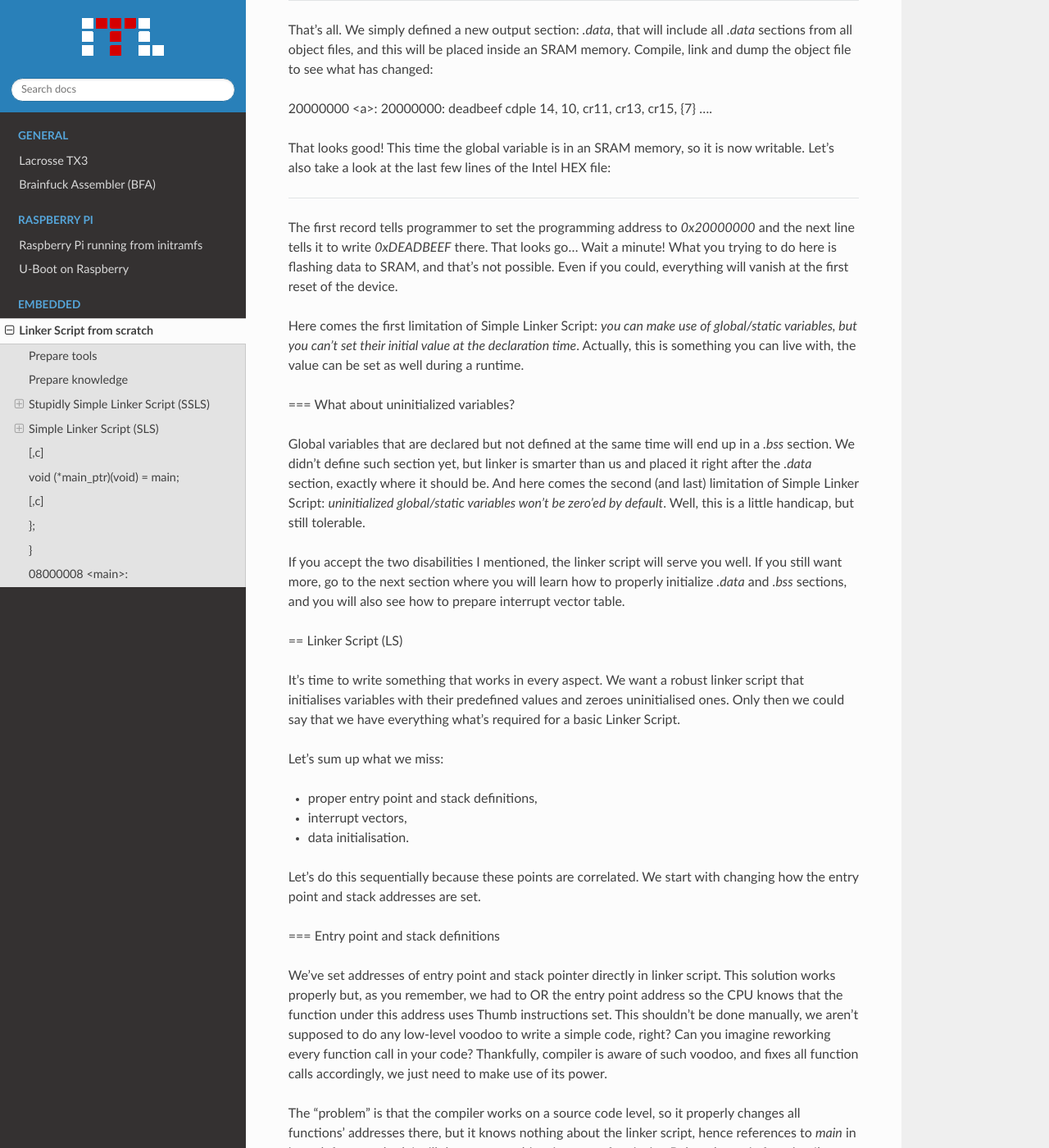
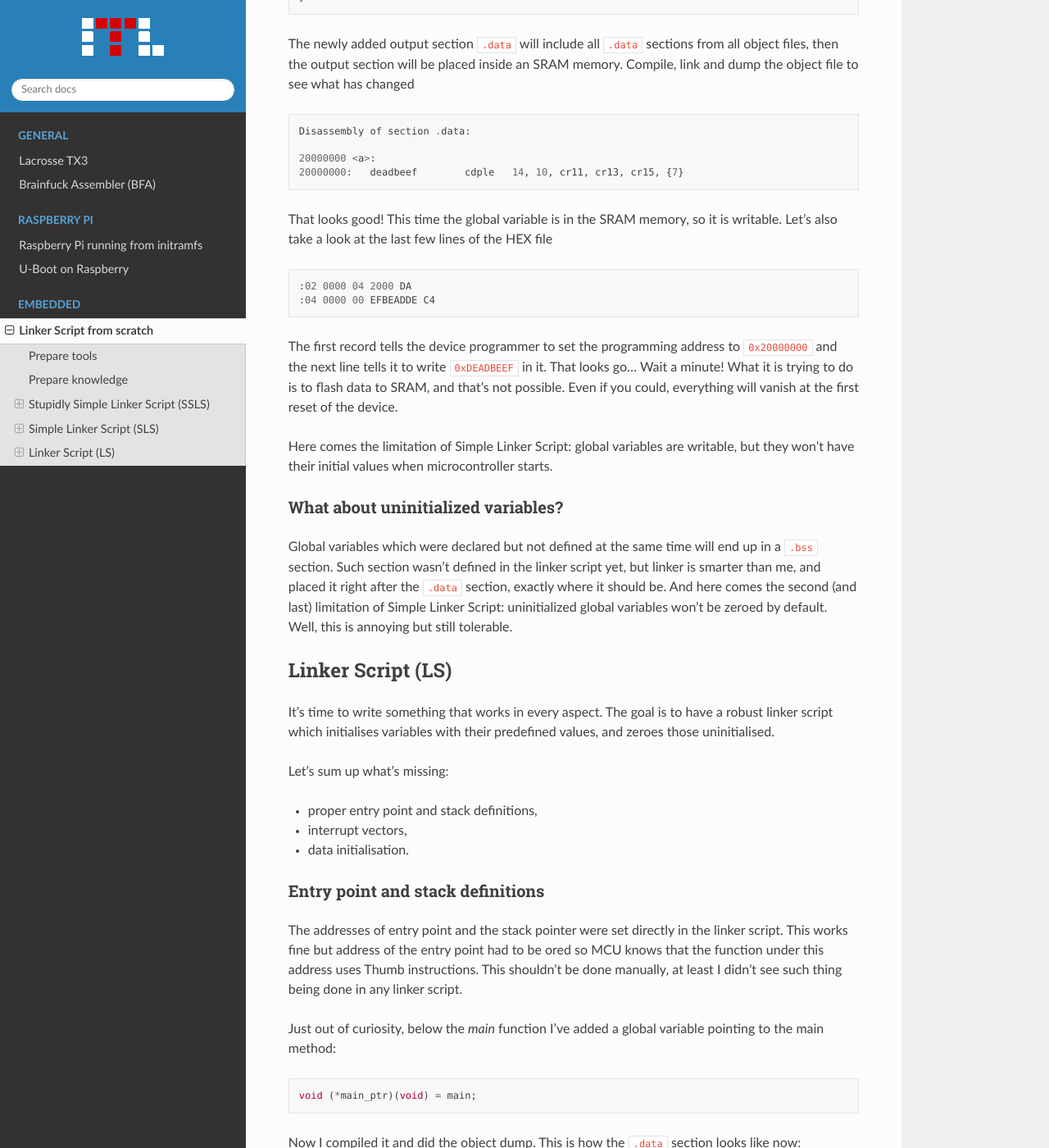
Before and after one commit to ITachiLab/itachi.pl, a Sphinx documentation site: the page built from sphinx/docs/linker-script/linker-script.rst, in a window 1280 px wide and 1400 px high, scrolled down 8797 px. Shown: the whole window at 82% size. Built offline with Sphinx 7.4.7 and the Read the Docs theme 2.0.0, drawn with Linux system fonts in a browser that asks for light colours; some of the changed text lies outside the part shown.

Commit message:
Finish rewriting article "Linker script from scratch" in Sphinx.

```diff
--- a/sphinx/docs/linker-script/linker-script.rst
+++ b/sphinx/docs/linker-script/linker-script.rst
@@ -9,8 +9,8 @@ This article describes three main points:
 - how to do this for STM32 microcontrollers,
 - how to avoid using vendor's files (headers, codes etc.)
 
-.. info::
-    This is something new for me as well. I'm always using scripts provided by vendors, but I decided to do this by myself, partially because I like raping my brain, but mostly to learn something new.
+.. note::
+    This is something new for me as well. I'm always using scripts provided by vendors, but I decided to do this by myself, partially because I like raping my brain, but mostly to learn something new. I really recommend going through the `Mastering the GNU linker script`_ article first.
 
 I decided to focus on linker scripts for microcontrollers, because they require good understanding of the target platform, and gives an opportunity to decide about everything (mostly).
 
@@ -24,30 +24,30 @@ Two things are needed to start: ARM toolchain, and a text editor. The newest ARM
 Prepare knowledge
 -----------------
 
-It's ultimately important to know the memory layout of the target devices. It's impossible to write a linker script without knowing where to put the code, where to put data etc. The memory layout differs between architectures and devices, so the only way to know "what and where" is to grab a datasheet, and find the information in it. For *STM32F103RBT6* it can be found in its `reference manual <STM32f103RBT6>`_ on page **53** (for SRAM) and page **54** (for flash).
+It's ultimately important to know the memory layout of the target devices. It's impossible to write a linker script without knowing where to put the code, where to put data etc. The memory layout differs between architectures and devices, so the only way to know "what and where" is to grab a datasheet, and find the information in it. For *STM32F103RBT6* it can be found in its `reference manual <STM32F103RBT6_>`_ on page **53** (for SRAM) and page **54** (for flash).
 
-:SRAM: ``0x20000000``
-:Flash: ``0x08000000``
+:SRAM: 0x20000000
+:Flash: 0x08000000
 
 This essentially means that the code must be available at address ``0x08000000``, and all variable data at ``0x20000000``. It will be explained later in more detail.
 
 The next important thing is to know how a microcontroller boots. For most of the time the developer is responsible for setting up the stack pointer at device boot time and this is done differently for different architectures. The recipe is straightforward: find how to set up stack pointer, and set it up to the top of the SRAM memory. It's logical, the stack always grows downwards so it has to have space to grow.
 
-For the STM32 used for this article, this information can be found on page **61** in the `reference manual <STM32F103RBT6>`_.
+For the STM32 used for this article, this information can be found on page **61** in the `reference manual <STM32F103RBT6_>`_.
 
     After this startup delay has elapsed, the CPU fetches the top-of-stack value from address ``0x00000000``, then starts code execution from the boot memory starting from ``0x00000004``.
 
 Excellent, more useful things to write down.
 
-:Stack initializer: ``0x00000000``
-:Entry point: ``0x00000004``
+:Stack initializer: 0x00000000
+:Entry point: 0x00000004
 
 There's also one more important thing to know about STM32, and this is explained on the page **61** too. When the CPU reads from address ``0x00000000`` and further, it actually might access different memories, depending on a selected boot mode. This is called "memory mapping". By default, STM32 boots from flash, so it maps memory region ``0x08000000`` to ``0x00000000``; the flash memory is now accessible both from its original address and ``0x00000000``. This allows CPU to start reading instructions directly from flash.
 
 Having the above information in mind, and assuming the code will be put into the flash memory, the final addresses are:
 
-:Stack initializer: ``0x08000000``
-:Entry point: ``0x08000004``
+:Stack initializer: 0x08000000
+:Entry point: 0x08000004
 
 .. caution::
     The entry point address **is not** where execution will start. It should contain the address where CPU should jump to start the execution. In other words, dword from ``0x00000000`` will be loaded to SP register, and dword from ``0x00000004`` will be loaded to PC register.
@@ -199,7 +199,7 @@ The code compiles, stack pointer and entry point addresses are at valid location
 Limitations
 +++++++++++
 
-The linker script is undoubtedly working, and it can be even used with simple projects. But, there's a one caveat to be aware of: it's impossible to modify global variables! The script lacks ``.data`` section, thus the linker will put all globals right after ``.text`` section in a flash memory. As a consequence, they are readable, but not writable. It's clearly visible on the object dump of the binary::
+The linker script is undoubtedly working, and it can be even used with simple projects. But, there's a one caveat to be aware of: it's impossible to modify global variables. The script lacks ``.data`` section, thus the linker will put all globals right after ``.text`` section in a flash memory. As a consequence, they are readable, but not writable. It's clearly visible on the object dump of the binary::
 
     Disassembly of section .data:
 
@@ -240,14 +240,14 @@ Let's define some basic regions that surely exists on the microcontroller::
         .text : { *(.text) }
     }
 
-The syntax of entries in ``MEMORY`` is kinda self-explanatory.
+The syntax of entries in the memory block is self-explanatory.
 
 - The first column is a name of a region, it can be virtually anything.
-- The second is a desired access, for flash memory it's *Read* and *eXecute*, for SRAM: *Read* and *Write*.
+- The second column is a desired access, for flash memory it's *Read* and *eXecute*, for SRAM: *Read* and *Write*.
 - The third column contains a start address of the region.
 - The last column sets the maximum size of the region; this prevents from putting too much data into it. Linker will raise an error if it detects a memory overflow.
 
-The regions can be placed and named freely. There can be, for example, two flash regions: *flash_1* starting from address ``0x08000000`` and *flash_2* at ``0x08001000``. Why? I don't know, maybe there's a reason to put a part of the code at a specific address.
+The regions can be placed and named freely. There can be, for example, two flash regions: *flash_1* starting from address ``0x08000000`` and *flash_2* at ``0x08001000``. Why? This could be due to various reasons, maybe there's a requirement to put a part of the code at a specific address.
 
 And now it's time to reorganize the script a little::
 
@@ -272,9 +272,9 @@ Here's a list of things I've done:
 
 - Removed the direct location counter manipulation. Since the memory regions were introduced, it's no longer needed to set it manually.
 - Moved the stack pointer and entry point values to the ``.text`` section.
-- Told linker to put this section into the *flash* memory region.
+- Told linker to put the ``.text`` section into the *flash* memory region.
 
-Let's add one more output section. One of the drawbacks of SSLS was that it put global variables into the flash memory, because linker was not aware of existence of other memory regions. But now it can be! ::
+Let's add one more output section. One of the drawbacks of SSLS was that it put global variables into the flash memory, because linker was not aware of other memory regions. ::
 
     MEMORY {
         flash   (RX) : ORIGIN = 0x08000000, LENGTH = 128K
@@ -298,133 +298,125 @@ Let's add one more output section. One of the drawbacks of SSLS was that it put
         } > sram
     }
 
-That's all. We simply defined a new output section: `.data`, that will include all `.data` sections from all object files, and this will be placed inside an SRAM memory. Compile, link and dump the object file to see what has changed:
+The newly added output section ``.data`` will include all ``.data`` sections from all object files, then the output section will be placed inside an SRAM memory. Compile, link and dump the object file to see what has changed ::
 
-....
-Disassembly of section .data:
+    Disassembly of section .data:
 
-20000000 <a>:
-20000000:	deadbeef 	cdple	14, 10, cr11, cr13, cr15, {7}
-....
+    20000000 <a>:
+    20000000:	deadbeef 	cdple	14, 10, cr11, cr13, cr15, {7}
 
-That looks good! This time the global variable is in an SRAM memory, so it is now writable. Let's also take a look at the last few lines of the Intel HEX file:
+That looks good! This time the global variable is in the SRAM memory, so it is writable. Let's also take a look at the last few lines of the HEX file ::
 
-....
-:02 0000 04 2000 DA
-:04 0000 00 EFBEADDE C4
-....
+    :02 0000 04 2000 DA
+    :04 0000 00 EFBEADDE C4
 
-The first record tells programmer to set the programming address to `0x20000000` and the next line tells it to write `0xDEADBEEF` there. That looks go... Wait a minute! What you trying to do here is flashing data to SRAM, and that's not possible. Even if you could, everything will vanish at the first reset of the device.
+The first record tells the device programmer to set the programming address to ``0x20000000`` and the next line tells it to write ``0xDEADBEEF`` in it. That looks go... Wait a minute! What it is trying to do is to flash data to SRAM, and that's not possible. Even if you could, everything will vanish at the first reset of the device.
 
-Here comes the first limitation of Simple Linker Script: *you can make use of global/static variables, but you can't set their initial value at the declaration time*. Actually, this is something you can live with, the value can be set as well during a runtime.
+Here comes the limitation of Simple Linker Script: global variables are writable, but they won't have their initial values when microcontroller starts.
 
-=== What about uninitialized variables?
+What about uninitialized variables?
++++++++++++++++++++++++++++++++++++
 
-Global variables that are declared but not defined at the same time will end up in a `.bss` section. We didn't define such section yet, but linker is smarter than us and placed it right after the `.data` section, exactly where it should be. And here comes the second (and last) limitation of Simple Linker Script: *uninitialized global/static variables won't be zero'ed by default*. Well, this is a little handicap, but still tolerable.
+Global variables which were declared but not defined at the same time will end up in a ``.bss`` section. Such section wasn't defined in the linker script yet, but linker is smarter than me, and placed it right after the ``.data`` section, exactly where it should be. And here comes the second (and last) limitation of Simple Linker Script: uninitialized global variables won't be zeroed by default. Well, this is annoying but still tolerable.
 
-If you accept the two disabilities I mentioned, the linker script will serve you well. If you still want more, go to the next section where you will learn how to properly initialize `.data` and `.bss` sections, and you will also see how to prepare interrupt vector table.
+Linker Script (LS)
+------------------
 
-== Linker Script (LS)
+It's time to write something that works in every aspect. The goal is to have a robust linker script which initialises variables with their predefined values, and zeroes those uninitialised.
 
-It's time to write something that works in every aspect. We want a robust linker script that initialises variables with their predefined values and zeroes uninitialised ones. Only then we could say that we have everything what's required for a basic Linker Script.
+Let's sum up what's missing:
 
-Let's sum up what we miss:
+- proper entry point and stack definitions,
+- interrupt vectors,
+- data initialisation.
 
-* proper entry point and stack definitions,
-* interrupt vectors,
-* data initialisation.
+Entry point and stack definitions
++++++++++++++++++++++++++++++++++
 
-Let's do this sequentially because these points are correlated. We start with changing how the entry point and stack addresses are set.
+The addresses of entry point and the stack pointer were set directly in the linker script. This works fine but address of the entry point had to be ored so MCU knows that the function under this address uses Thumb instructions. This shouldn't be done manually, at least I didn't see such thing being done in any linker script.
 
-=== Entry point and stack definitions
+.. highlight:: c
 
-We've set addresses of entry point and stack pointer directly in linker script. This solution works properly but, as you remember, we had to OR the entry point address so the CPU knows that the function under this address uses Thumb instructions set. This shouldn't be done manually, we aren't supposed to do any low-level voodoo to write a simple code, right? Can you imagine reworking every function call in your code? Thankfully, compiler is aware of such voodoo, and fixes all function calls accordingly, we just need to make use of its power.
+Just out of curiosity, below the `main` function I've added a global variable pointing to the main method::
 
-The "problem" is that the compiler works on a source code level, so it properly changes all functions' addresses there, but it knows nothing about the linker script, hence references to `main` in it are left untouched. I will do one more thing, just out of curiosity. Below the `main` function I've added a global variable pointing to the main method.
+    void (*main_ptr)(void) = main;
 
-[,c]
-----
-void (*main_ptr)(void) = main;
-----
+.. highlight:: text
 
-Now I compiled it and did the object dump. This is how the `.data` section looks like now:
+Now I compiled it and did the object dump. This is how the ``.data`` section looks like now::
 
-....
-Disassembly of section .data:
+    Disassembly of section .data:
 
-20000000 <main_ptr>:
-20000000:	08000009 	stmdaeq	r0, {r0, r3}
-....
+    20000000 <main_ptr>:
+    20000000:	08000009 	stmdaeq	r0, {r0, r3}
 
-And the actual address of `main`:
+And the actual address of ``main``::
 
-....
-08000008 <main>
-....
+    08000008 <main>
 
-You see? Compiler automatically changed the address, we did nothing. Now we just need to put this modified address to the beginning of the binary, and say bye-bye to manual ORing. But how do we put something at a specific memory address? It's easy: the same way we've put all the sections previously.
+.. highlight:: c
 
-Add this small block of code under your `main` function:
+This looks promising. Apparently it's enough to create a pointer to a function, to get its address with the Thumb modifier. The last thing to do is to put this modified address on the beginning of the binary, and say bye-bye to manual bit manipulation. This can be done obviously by using a linker script with a little help of code. Somewhere below the main function, I've added the following lines::
 
-[,c]
-----
-void (*prologue[]) (void) __attribute__((section (".prologue"))) = {
-    (void (*)(void)) 0x20005000,
-    main
-};
-----
+    void (*prologue[]) (void) __attribute__((section (".prologue"))) = {
+        (void (*)(void)) 0x20005000,
+        main
+    };
 
-Wow, slow down, Satan! This clearly needs an explanation! Let's start with breaking this up to simpler parts.
+I feel obliged to explain each part of it.
 
-* `void (*prologue[]) (void)` - this is a declaration of an array of pointers to functions that take nothing and return nothing;
-* `\\__attribute__` - this is a special keyword that allows to specify additional properties of functions, variables, structures etc.;
-* `section (".prologue")` - this is a parameter to `\\__attribute__` that tells the compiler to put the related symbol (array here) into the section with the specified name.
+``void (*prologue[]) (void)``
+    This is a declaration of an array of pointers to functions which take nothing and return nothing.
 
-Putting it together: define an array of pointers to void functions and put it to the `.prologue` section, initialising it with two items – the first is the initial stack pointer and the second is an address of the `main` function.
+``__attribute__``
+    This is a special keyword for specifying additional properties of functions, variables, structures etc.
 
-Now we just need to tell linker to put this section with an array at the very beginning of a binary file, so the stack pointer and the entry point will be the first two values CPU reads on boot. We did that manually before, now we can have a more elegant solution.
+``section (".prologue")``
+    This is a parameter to ``__attribute__`` which tells the compiler to put the related symbol (array in this case) into the section with the given name.
 
-----
-MEMORY {
-    flash   (RX) : ORIGIN = 0x08000000, LENGTH = 128K
-    sram    (RW) : ORIGIN = 0x20000000, LENGTH = 20K
-}
+Putting it together: define an array of pointers to void functions and put it to the ``.prologue`` section, initializing it with two items – the first is the initial stack pointer and the second is the address of the ``main`` function.
 
-ENTRY(main);
+.. highlight:: text
 
-SECTIONS
-{
-    .text :
+And now, let's force linker to put this tiny section on the beginning of the flash memory. ::
+
+    MEMORY {
+        flash   (RX) : ORIGIN = 0x08000000, LENGTH = 128K
+        sram    (RW) : ORIGIN = 0x20000000, LENGTH = 20K
+    }
+
+    ENTRY(main);
+
+    SECTIONS
     {
-        KEEP(*(.prologue));
-        *(.text)
-    } > flash
+        .text :
+        {
+            KEEP(*(.prologue));
+            *(.text)
+        } > flash
 
-    .data :
-    {
-        *(.data)
-    } > sram
-}
-----
+        .data :
+        {
+            *(.data)
+        } > sram
+    }
 
-The `KEEP()` function tells linker to exclude a mentioned section from the garbage collection process. Linker would do that because we didn't reference the `prologue` array anywhere in the code, whereby linker could wrongly assume it's an unused symbol.
+The ``KEEP()`` function tells linker to exclude the supplied section from the garbage collection process. Linker would do that because the ``prologue`` array is not referenced anywhere in the code, so linker assumes it's unused.
 
-If you compile and dump the object file, you will see something beautiful at the beginning:
+As usual, let's to the object dump of the binary::
 
-----
-Disassembly of section .text:
+    Disassembly of section .text:
 
-08000000 <prologue>:
-8000000:	20005000 	andcs	r5, r0, r0
-8000004:	08000009 	stmdaeq	r0, {r0, r3}
+    08000000 <prologue>:
+    8000000:	20005000 	andcs	r5, r0, r0
+    8000004:	08000009 	stmdaeq	r0, {r0, r3}
 
-08000008 <main>:
-----
+    08000008 <main>:
 
-Exactly how it should look like!
+It looks exactly as it should!
 
-[NOTE]
-This article is still in progress. It lacks description how to zero `.bss` section and set up interrupt vectors.
+.. note::
+    This article is still in progress. It lacks description how to zero ``.bss`` section and set up interrupt vectors.
 
 ----
 
@@ -433,3 +425,4 @@ This article is still in progress. It lacks description how to zero `.bss` secti
 .. _`ARM`: https://developer.arm.com/tools-and-software/open-source-software/developer-tools/gnu-toolchain/gnu-rm/downloads
 .. _`STM32F103RBT6`: https://www.st.com/resource/en/reference_manual/cd00171190-stm32f101xx-stm32f102xx-stm32f103xx-stm32f105xx-and-stm32f107xx-advanced-armbased-32bit-mcus-stmicroelectronics.pdf
 .. _`ARM Branch instruction`: https://developer.arm.com/documentation/dui0802/a/Cihfddaf
+.. _`Mastering the GNU linker script`: https://allthingsembedded.com/post/2020-04-11-mastering-the-gnu-linker-script/
```
Also changed, not shown: other parts of sphinx/docs/linker-script/linker-script.rst (+2 -2 lines).
